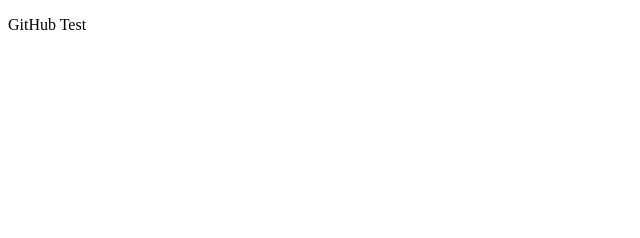
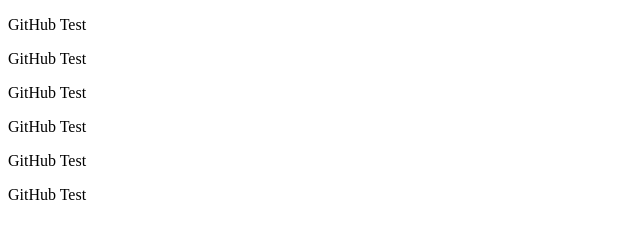
Before and after one commit to poseybutter/test, a plain HTML site: page index.html in a window 1280 px wide. Shown: the whole page, without its empty margins (0-640 px from the left). Drawn offline with Linux system fonts and the light colour scheme.

Commit message:
first commit

```diff
--- a/index.html
+++ b/index.html
@@ -8,5 +8,10 @@
   </head>
   <body>
     <p>GitHub Test</p>
+    <p>GitHub Test</p>
+    <p>GitHub Test</p>
+    <p>GitHub Test</p>
+    <p>GitHub Test</p>
+    <p>GitHub Test</p>
   </body>
 </html>
```
